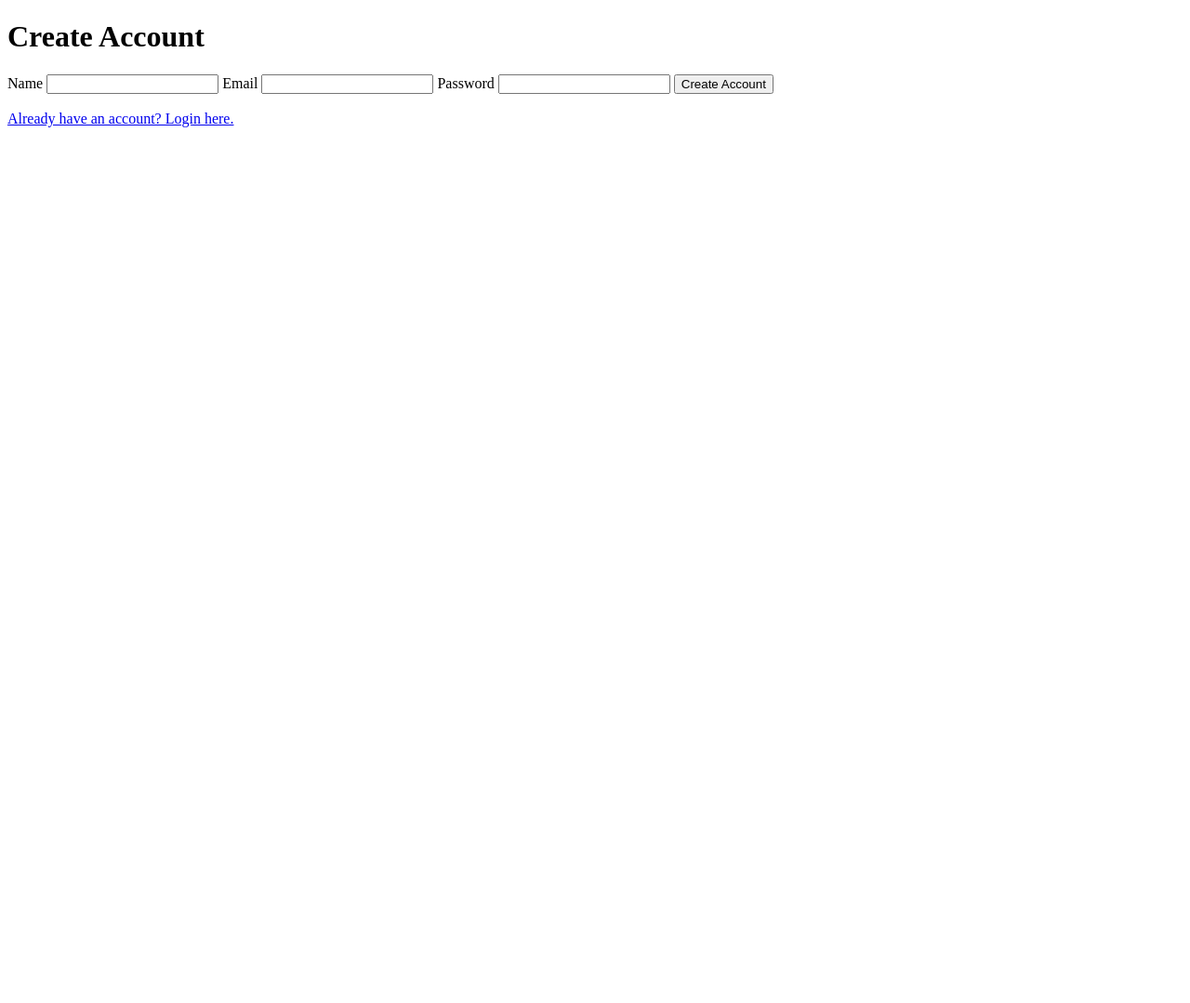
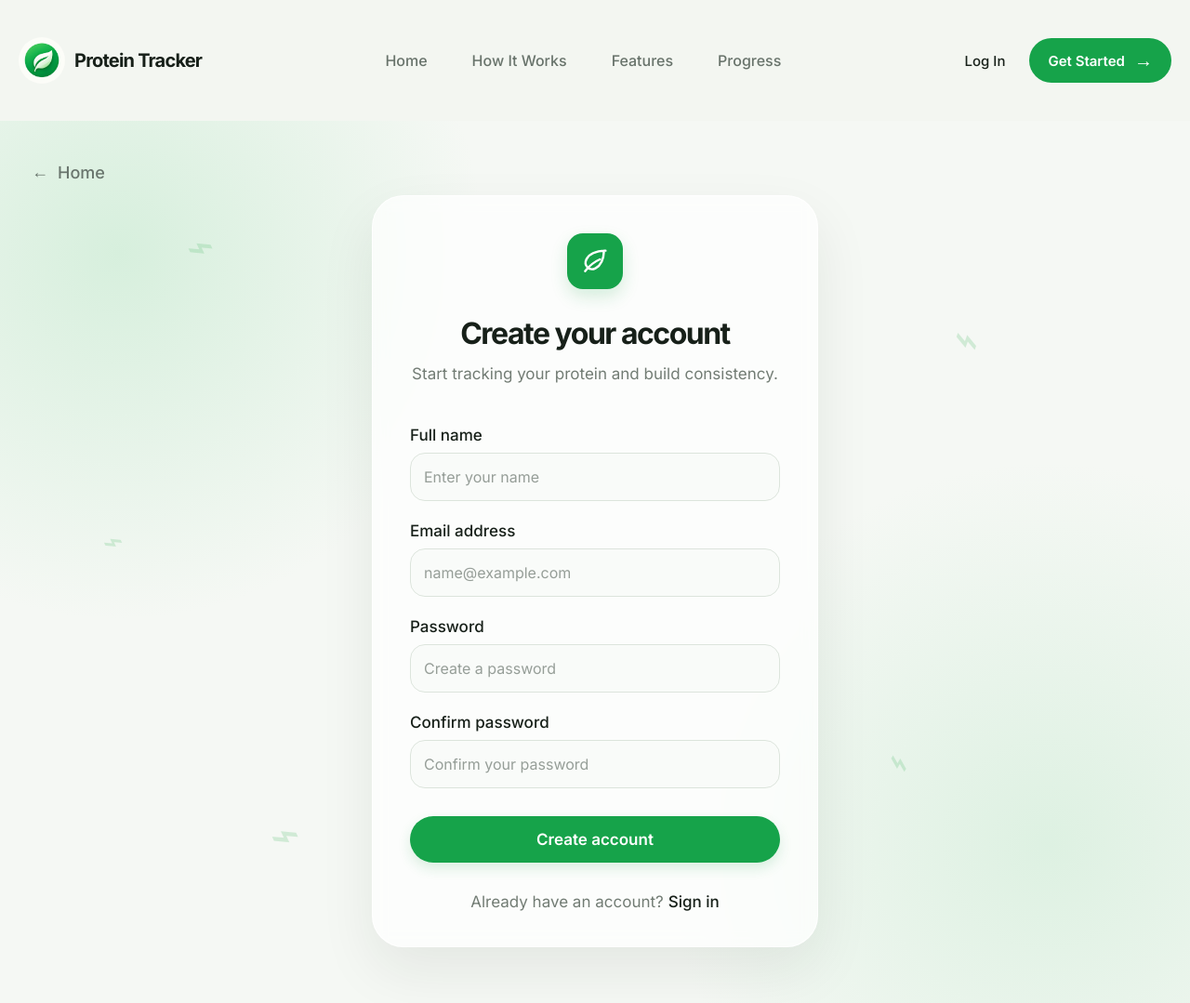
Before and after one commit to ShubhamMali-tech/Protein-Tracker, a Flask app: template templates/register.html in a window 1280 px wide. Shown: the whole page at 93% size. Before the commit the page ends 137 px from the top, so only its background shows below. Run offline with Flask 3, Linux system fonts and the light colour scheme; the template is opened without the code that fills it, so the values that code supplies are empty.

Commit message:
added sign up page

```diff
--- a/static/css/style.css
+++ b/static/css/style.css
@@ -393,17 +393,21 @@ html {
     line-height: 1.7;
 }
 /* =========================================================
-   LOGIN PAGE
+   LOGIN / REGISTER PAGE
    ========================================================= */
 
 .login-page {
-    min-height: calc(100vh - 4px);
+    min-height: 100vh;
+
     position: relative;
     overflow: hidden;
 
     display: flex;
     align-items: center;
     justify-content: center;
+
+    padding: 60px 20px;
+    box-sizing: border-box;
 
     background:
         radial-gradient(
@@ -424,6 +428,7 @@ html {
 
 .login-home {
     position: absolute;
+
     top: 44px;
     left: 34px;
 
@@ -452,12 +457,13 @@ html {
     z-index: 3;
 
     width: 480px;
-    min-height: 610px;
 
     padding: 40px 40px 38px;
+
     box-sizing: border-box;
 
     background: rgba(255, 255, 255, 0.72);
+
     border: 1px solid rgba(255, 255, 255, 0.8);
 
     border-radius: 34px;
@@ -482,6 +488,7 @@ html {
     justify-content: center;
 
     background: #16a34a;
+
     border-radius: 17px;
 
     box-shadow:
@@ -493,8 +500,10 @@ html {
     height: 32px;
 
     fill: none;
+
     stroke: white;
     stroke-width: 1.8;
+
     stroke-linecap: round;
     stroke-linejoin: round;
 }
@@ -504,6 +513,7 @@ html {
 
 .login-header {
     text-align: center;
+
     margin-bottom: 42px;
 }
 
@@ -514,7 +524,9 @@ html {
 
     font-size: 32px;
     line-height: 1.1;
+
     letter-spacing: -1.5px;
+
     font-weight: 700;
 }
 
@@ -554,6 +566,7 @@ html {
 
 .password-label {
     display: flex;
+
     align-items: center;
     justify-content: space-between;
 }
@@ -568,6 +581,7 @@ html {
     color: #68746c;
 
     font-size: 15px;
+
     text-decoration: none;
 }
 
@@ -578,6 +592,7 @@ html {
 
 /* ---------- INPUTS ---------- */
 
+.login-form input[type="text"],
 .login-form input[type="email"],
 .login-form input[type="password"] {
     width: 100%;
@@ -588,6 +603,7 @@ html {
     box-sizing: border-box;
 
     border: 1px solid #dce4dc;
+
     border-radius: 16px;
 
     outline: none;
@@ -597,6 +613,7 @@ html {
     color: #172019;
 
     font-family: "Inter", sans-serif;
+
     font-size: 16px;
 
     transition:
@@ -619,7 +636,7 @@ html {
 }
 
 
-/* ---------- SIGN IN BUTTON ---------- */
+/* ---------- BUTTON ---------- */
 
 .login-button {
     width: 100%;
@@ -628,12 +645,15 @@ html {
     margin-top: 8px;
 
     border: none;
+
     border-radius: 26px;
 
     background: #16a34a;
+
     color: white;
 
     font-family: "Inter", sans-serif;
+
     font-size: 17px;
     font-weight: 600;
 
@@ -668,8 +688,10 @@ html {
     margin-top: 32px;
 
     display: flex;
+
     justify-content: center;
     align-items: center;
+
     gap: 5px;
 
     color: #727c74;
@@ -681,6 +703,7 @@ html {
     color: #172019;
 
     text-decoration: none;
+
     font-weight: 500;
 }
 
@@ -769,9 +792,15 @@ html {
 @media (max-width: 700px) {
 
     .login-page {
+        min-height: 100vh;
+
         padding: 100px 20px 40px;
+
         box-sizing: border-box;
+
+        align-items: flex-start;
     }
+
 
     .login-home {
         top: 25px;
@@ -780,35 +809,52 @@ html {
         font-size: 16px;
     }
 
+
     .login-card {
         width: 100%;
         max-width: 480px;
-
-        min-height: auto;
 
         padding: 35px 25px 32px;
 
         border-radius: 28px;
     }
 
+
     .login-header h1 {
         font-size: 29px;
     }
+
 
     .login-header p {
         font-size: 15px;
     }
 
+
     .login-footer {
         font-size: 15px;
     }
+
 
     .login-circle {
         width: 280px;
         height: 280px;
     }
 
+
     .login-leaf {
         display: none;
     }
 }
+
+
+/* ---------- SHORT SCREENS ---------- */
+
+@media (max-height: 800px) and (min-width: 701px) {
+
+    .login-page {
+        align-items: flex-start;
+
+        padding-top: 80px;
+        padding-bottom: 60px;
+    }
+}
--- a/templates/base.html
+++ b/templates/base.html
@@ -2,6 +2,7 @@
 <html lang="en">
 
 <head>
+
     <meta charset="UTF-8">
     <meta name="viewport" content="width=device-width, initial-scale=1.0">
 
@@ -10,15 +11,23 @@
     <!-- Inter Font -->
     <link rel="preconnect" href="https://fonts.googleapis.com">
     <link rel="preconnect" href="https://fonts.gstatic.com" crossorigin>
-    <link href="https://fonts.googleapis.com/css2?family=Inter:wght@400;500;600;700&display=swap" rel="stylesheet">
+
+    <link
+        href="https://fonts.googleapis.com/css2?family=Inter:wght@400;500;600;700&display=swap"
+        rel="stylesheet"
+    >
 
     <!-- Main CSS -->
-    <link rel="stylesheet" href="{{ url_for('static', filename='css/style.css') }}">
+    <link
+        rel="stylesheet"
+        href="{{ url_for('static', filename='css/style.css') }}"
+    >
+
 </head>
 
 <body>
 
-    {% if request.path != "/login" %}
+    {% if request.endpoint not in ['login', 'register'] %}
 
     <header class="topbar">
 
@@ -31,37 +40,59 @@
                 >
             </div>
 
-            <span class="logo">Protein Tracker</span>
+            <span class="logo">
+                Protein Tracker
+            </span>
 
         </a>
 
+
         <nav class="nav-links">
 
-            <a href="/" class="nav-link {% if request.path == '/' %}active{% endif %}">
+            <a
+                href="/"
+                class="nav-link {% if request.path == '/' %}active{% endif %}"
+            >
                 Home
             </a>
 
-            <a href="/how-it-works" class="nav-link {% if request.path == '/how-it-works' %}active{% endif %}">
+            <a
+                href="/how-it-works"
+                class="nav-link {% if request.path == '/how-it-works' %}active{% endif %}"
+            >
                 How It Works
             </a>
 
-            <a href="/features" class="nav-link {% if request.path == '/features' %}active{% endif %}">
+            <a
+                href="/features"
+                class="nav-link {% if request.path == '/features' %}active{% endif %}"
+            >
                 Features
             </a>
 
-            <a href="/progress" class="nav-link {% if request.path == '/progress' %}active{% endif %}">
+            <a
+                href="/progress"
+                class="nav-link {% if request.path == '/progress' %}active{% endif %}"
+            >
                 Progress
             </a>
 
         </nav>
 
+
         <div class="nav-actions">
 
-            <a href="/login" class="login-link">
+            <a
+                href="/login"
+                class="login-link"
+            >
                 Log In
             </a>
 
-            <a href="/setup" class="get-started">
+            <a
+                href="/setup"
+                class="get-started"
+            >
                 Get Started
                 <span>→</span>
             </a>
--- a/templates/register.html
+++ b/templates/register.html
@@ -1,24 +1,164 @@
-<!DOCTYPE html>
-<html>
-    <head>
-        <title>Register - ProteinTracker</title>
-    </head>
-    <body>
-        <h1>
-            Create Account
-        </h1>
-        <form>
-            <label>Name</label>
-            <input type="text" name="name" required>
-        <label>Email</label>
-            <input type="email" name="email" required>
-            <label>Password</label>
-            <input type="password" name="password" required>
-            <button typwe="submit">
-                Create Account
-                </button>
+{% extends "base.html" %}
+
+{% block title %}
+Sign Up
+{% endblock %}
+
+{% block content %}
+
+<section class="login-page">
+
+    <!-- Decorative leaves -->
+    <div class="login-leaf leaf-1">⌁</div>
+    <div class="login-leaf leaf-2">⌁</div>
+    <div class="login-leaf leaf-3">⌁</div>
+    <div class="login-leaf leaf-4">⌁</div>
+    <div class="login-leaf leaf-5">⌁</div>
+
+    <!-- Home link -->
+    <a href="/" class="login-home">
+        ←
+        <span>Home</span>
+    </a>
+
+    <!-- Signup Card -->
+    <div class="login-card">
+
+        <!-- Logo -->
+        <div class="login-logo">
+
+            <svg viewBox="0 0 24 24" aria-hidden="true">
+
+                <path
+                    d="M20.5 3.5C13 3.8 7.2 6.2 5.1 10.4c-1.2 2.4-.8 4.8.8 6.5 1.7 1.7 4.1 2 6.5.8 4.2-2.1 6.6-7.9 6.9-14.2Z">
+                </path>
+
+                <path
+                    d="M4 20c3.5-4.5 7.2-7.5 12-9.5">
+                </path>
+
+            </svg>
+
+        </div>
+
+
+        <!-- Header -->
+        <div class="login-header">
+
+            <h1>Create your account</h1>
+
+            <p>
+                Start tracking your protein and build consistency.
+            </p>
+
+        </div>
+
+
+        <!-- Signup Form -->
+        <form class="login-form">
+
+            <!-- Full Name -->
+            <div class="form-group">
+
+                <label for="name">
+                    Full name
+                </label>
+
+                <input
+                    type="text"
+                    id="name"
+                    name="name"
+                    placeholder="Enter your name"
+                    required
+                >
+
+            </div>
+
+
+            <!-- Email -->
+            <div class="form-group">
+
+                <label for="email">
+                    Email address
+                </label>
+
+                <input
+                    type="email"
+                    id="email"
+                    name="email"
+                    placeholder="name@example.com"
+                    required
+                >
+
+            </div>
+
+
+            <!-- Password -->
+            <div class="form-group">
+
+                <label for="password">
+                    Password
+                </label>
+
+                <input
+                    type="password"
+                    id="password"
+                    name="password"
+                    placeholder="Create a password"
+                    required
+                >
+
+            </div>
+
+
+            <!-- Confirm Password -->
+            <div class="form-group">
+
+                <label for="confirm-password">
+                    Confirm password
+                </label>
+
+                <input
+                    type="password"
+                    id="confirm-password"
+                    name="confirm_password"
+                    placeholder="Confirm your password"
+                    required
+                >
+
+            </div>
+
+
+            <!-- Create Account -->
+            <button
+                type="submit"
+                class="login-button"
+            >
+                Create account
+            </button>
+
         </form>
-        <br>
-        <a href="login.html">Already have an account? Login here.</a>
-    </body>
-</html>
+
+
+        <!-- Footer -->
+        <div class="login-footer">
+
+            <span>
+                Already have an account?
+            </span>
+
+            <a href="/login">
+                Sign in
+            </a>
+
+        </div>
+
+    </div>
+
+
+    <!-- Decorative circle -->
+    <div class="login-circle"></div>
+
+</section>
+
+{% endblock %}
```
